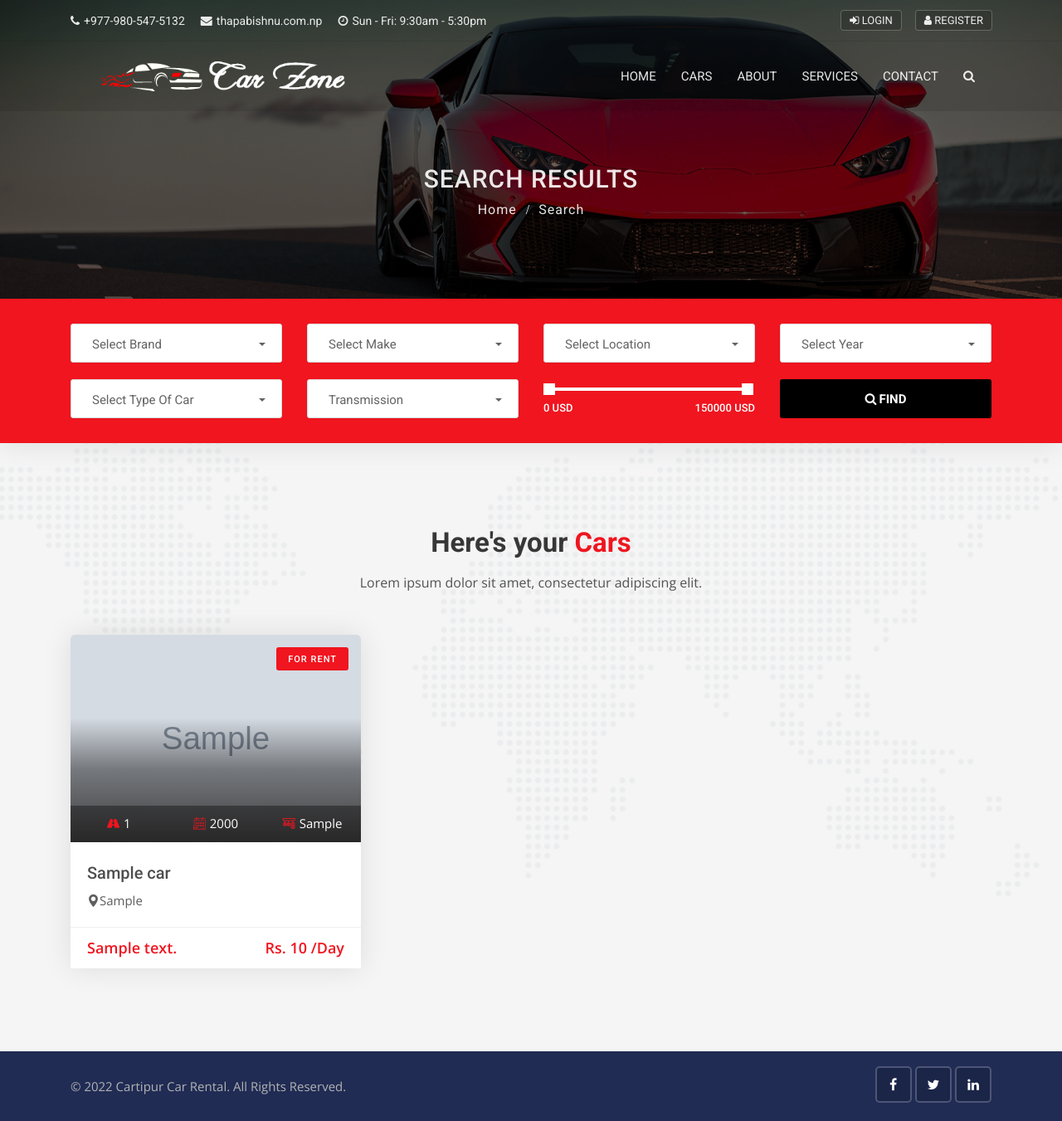
After one commit to BishnuThapa/Carzone-Django, a Django app: template templates/cars/search.html in a window 1280 px wide. The commit adds this page. Shown: the whole page at 83% size. Run offline with Django 4.2, Linux system fonts and the light colour scheme; the template is opened without the code that fills it: values that come from a table or form of the project are taken from there, others are empty; tables that the repository leaves empty hold one stand-in row (values such as "Sample post"); grey boxes marked "Sample" are stand-in pictures; parts of the project's set-up code (start-up, migrations or seed data) failed here and were passed over; some libraries are stand-ins or nearby versions.

Commit message:
added search functionality

```diff
--- a/cars/urls.py
+++ b/cars/urls.py
@@ -4,6 +4,6 @@ from . import views
 
 urlpatterns = [
     path('', views.cars, name='cars'),
-    path('nepal/', views.Nepal, name='nepal'),
     path('<slug:car_slug>/', views.car_detail, name='car_detail'),
+    path('search', views.search, name='search'),
 ]
--- a/templates/base.html
+++ b/templates/base.html
@@ -68,12 +68,12 @@
         <!-- Full Page Search -->
         <div id="full-page-search">
             <button type="button" class="close">
-                �
+                ❌
             </button>
-            <form action="https://storage.googleapis.com/theme-vessel/carhouse/index.html#"
-                  class="search-header">
+            <form action="{% url 'search' %}" class="search-header">
                 <input type="search"
                        value=""
+                       name="keyword"
                        placeholder="type keyword(s) here. Eg: audi, benz etc"/>
                 <button type="submit" class="btn btn-sm button-theme">
                     Search
--- /dev/null
+++ b/templates/cars/search.html
@@ -0,0 +1,261 @@
+{% extends 'base.html' %}
+{% load humanize %}
+{% block content %}
+    <!-- Banner start -->
+    <div class="sub-banner overview-bgi">
+        <div class="container breadcrumb-area">
+            <div class="breadcrumb-areas">
+                <h1>Search Results</h1>
+                <ul class="breadcrumbs">
+                    <li>
+                        <a href="index.html">Home</a>
+                    </li>
+                    <li class="active">Search</li>
+                </ul>
+            </div>
+        </div>
+    </div>
+    <!-- Search box 3 start -->
+    <div class="search-box-3 sb-7 bg-active">
+        <div class="container">
+            <div class="search-area-inner">
+                <div class="search-contents">
+                    <form method="GET">
+                        <div class="row">
+                            <div class="col-lg-3 col-md-6 col-sm-6 col-6">
+                                <div class="form-group">
+                                    <select class="selectpicker search-fields" name="select-brand">
+                                        <option disabled="disabled" selected="selected">
+                                            Select Brand
+                                        </option>
+                                        <option>
+                                            Audi
+                                        </option>
+                                        <option>
+                                            BMW
+                                        </option>
+                                        <option>
+                                            Honda
+                                        </option>
+                                        <option>
+                                            Nissan
+                                        </option>
+                                    </select>
+                                </div>
+                            </div>
+                            <div class="col-lg-3 col-md-6 col-sm-6 col-6">
+                                <div class="form-group">
+                                    <select class="selectpicker search-fields" name="select-make">
+                                        <option disabled="disabled" selected="selected">
+                                            Select Make
+                                        </option>
+                                        <option>
+                                            BMW
+                                        </option>
+                                        <option>
+                                            Honda
+                                        </option>
+                                        <option>
+                                            Lamborghini Hurac�n
+                                        </option>
+                                        <option>
+                                            Sports Car
+                                        </option>
+                                    </select>
+                                </div>
+                            </div>
+                            <div class="col-lg-3 col-md-6 col-sm-6 col-6">
+                                <div class="form-group">
+                                    <select class="selectpicker search-fields" name="select-location">
+                                        <option disabled="disabled" selected="selected">
+                                            Select Location
+                                        </option>
+                                        <option>
+                                            United States
+                                        </option>
+                                        <option>
+                                            United Kingdom
+                                        </option>
+                                    </select>
+                                </div>
+                            </div>
+                            <div class="col-lg-3 col-md-6 col-sm-6 col-6">
+                                <div class="form-group">
+                                    <select class="selectpicker search-fields" name="select-year">
+                                        <option disabled="disabled" selected="selected">
+                                            Select Year
+                                        </option>
+                                        <option>
+                                            2016
+                                        </option>
+                                        <option>
+                                            2017
+                                        </option>
+                                        <option>
+                                            2018
+                                        </option>
+                                        <option>
+                                            2019
+                                        </option>
+                                    </select>
+                                </div>
+                            </div>
+                        </div>
+                        <div class="row">
+                            <div class="col-lg-3 col-md-6 col-sm-6 col-6">
+                                <div class="form-group">
+                                    <select class="selectpicker search-fields" name="select-type">
+                                        <option disabled="disabled" selected="selected">
+                                            Select Type Of Car
+                                        </option>
+                                        <option>
+                                            New Car
+                                        </option>
+                                        <option>
+                                            Used Car
+                                        </option>
+                                    </select>
+                                </div>
+                            </div>
+                            <div class="col-lg-3 col-md-6 col-sm-6 col-6">
+                                <div class="form-group">
+                                    <select class="selectpicker search-fields" name="transmission">
+                                        <option disabled="disabled" selected="selected">
+                                            Transmission
+                                        </option>
+                                        <option>
+                                            Automatic
+                                        </option>
+                                        <option>
+                                            Manual
+                                        </option>
+                                    </select>
+                                </div>
+                            </div>
+                            <div class="col-lg-3 col-md-6 col-sm-6 col-6">
+                                <div class="form-group">
+                                    <div class="range-slider">
+                                        <div data-min="0"
+                                             data-max="150000"
+                                             data-unit="USD"
+                                             data-min-name="min_price"
+                                             data-max-name="max_price"
+                                             class="range-slider-ui ui-slider"
+                                             aria-disabled="false">
+                                        </div>
+                                        <div class="clearfix"></div>
+                                    </div>
+                                </div>
+                            </div>
+                            <div class="col-lg-3 col-md-6 col-sm-6 col-6">
+                                <div class="form-group">
+                                    <button class="btn btn-block button-theme btn-md">
+                                        <i class="fa fa-search"></i>Find
+                                    </button>
+                                </div>
+                            </div>
+                        </div>
+                    </form>
+                </div>
+            </div>
+        </div>
+    </div>
+    <!-- Search box 3 end -->
+    <!-- Featured car start -->
+    <div class="featured-car content-area">
+        <div class="container">
+            <!-- Main title -->
+            <div class="main-title">
+                <h1>
+                    Here's your <span>Cars</span>
+                </h1>
+                <p>
+                    Lorem ipsum dolor sit amet, consectetur adipiscing elit.
+                </p>
+            </div>
+            <div class="row">
+                {% for all_car in cars %}
+                    <div class="col-lg-4 col-md-6">
+                        <div class="car-box">
+                            <div class="car-thumbnail">
+                                <a href="{% url 'car_detail' all_car.slug %}" class="car-img">
+                                    <div class="tag">
+                                        For Rent
+                                    </div>
+                                    <img class="d-block w-100" src="{{ all_car.car_photo.url }}" style="height:250px" alt="car">
+                                    <div class="facilities-list clearfix">
+                                        <ul>
+                                            <li>
+                                                <span><i class="flaticon-way"></i></span>{{ all_car.miles | intcomma }}
+                                            </li>
+                                            <li>
+                                                <span><i class="flaticon-calendar-1"></i></span>{{ all_car.year }}
+                                            </li>
+                                            <li>
+                                                <span><i class="flaticon-manual-transmission"></i></span>{{ all_car.transmission }}
+                                            </li>
+                                        </ul>
+                                    </div>
+                                </a>
+                                <div class="carbox-overlap-wrapper">
+                                    <div class="overlap-box">
+                                        <div class="overlap-btns-area">
+                                            <div class="car-magnify-gallery">
+                                                {% if all_car.car_photo_1 %}
+                                                <a href="{{ all_car.car_photo_1.url }}" class="overlap-btn">
+                                                    <i class="fa fa-expand"></i>
+                                                    <img class="hidden" src="{{ all_car.car_photo_1.url }}">
+                                                </a>
+                                                {% endif %}
+                                                {% if all_car.car_photo_2 %}
+                                                <a href="{{ all_car.car_photo_2.url }}" class="hidden">
+                                                    <img class="hidden" src="{{ all_car.car_photo_2.url }}">
+                                                </a>
+                                                {% endif %}
+                                                {% if all_car.car_photo_3 %}
+                                                <a href="{{ all_car.car_photo_3.url }}" class="hidden">
+                                                    <img class="hidden" src="{{ all_car.car_photo_3.url }}">
+                                                </a>
+                                                {% endif %}
+                                                {% if all_car.car_photo_4 %}
+                                                <a href="{{ all_car.car_photo_4.url }}" class="hidden">
+                                                    <img class="hidden" src="{{ all_car.car_photo_4.url }}">
+                                                </a>
+                                                {% endif %}
+
+                                            </div>
+                                        </div>
+                                    </div>
+                                </div>
+                            </div>
+                            <div class="detail">
+                                <h1 class="title">
+                                    <a href="{% url 'car_detail' all_car.slug %}">{{ all_car.car_title }}</a>
+                                </h1>
+                                <div class="location">
+                                    <a href="{% url 'car_detail' all_car.slug %}">
+                                        <i class="flaticon-pin"></i>{{ all_car.city }}
+                                    </a>
+                                </div>
+                            </div>
+                            <div class="footer clearfix">
+                                <div class="pull-left ratings days">
+                                    <p class="cartype">
+                                        {{ all_car.body_style }}
+                                    </p>
+                                </div>
+                                <div class="pull-right">
+                                    <p class="price">
+                                        Rs. {{ all_car.price | intcomma }}  /Day
+                                    </p>
+                                </div>
+                            </div>
+                        </div>
+                    </div>
+                    {% endfor %}
+
+            </div>
+        </div>
+    </div>
+    <!-- Featured car end -->
+{% endblock %}
--- a/templates/pages/home.html
+++ b/templates/pages/home.html
@@ -45,6 +45,7 @@
                         </div>
                     </div>
                 </div>
+
                 <!-- Search box 3 start -->
                 <div class="search-box-4 sb-8">
                     <form action="#" method="">
```
Also changed, not shown: cars/views.py (+15 -4 lines).
